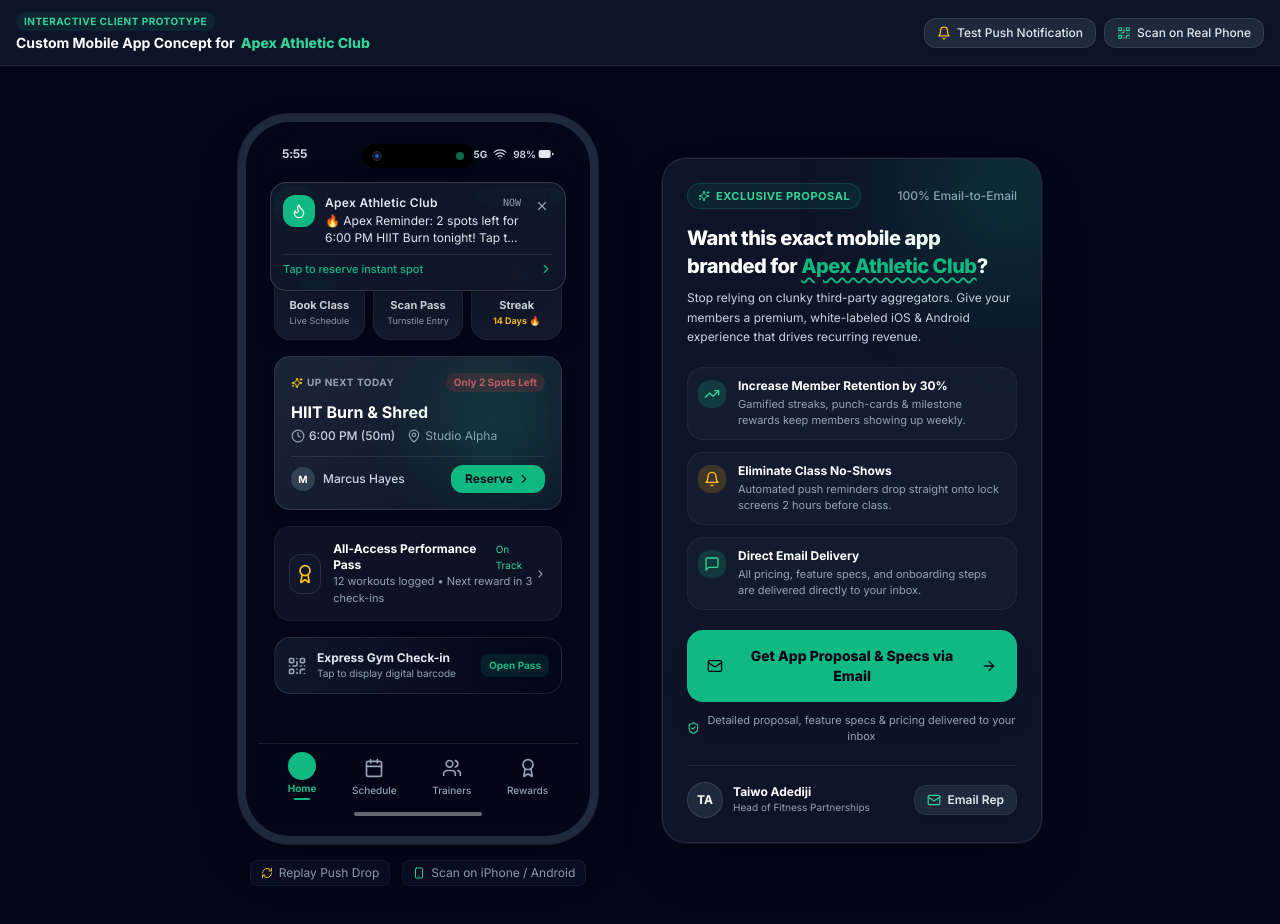
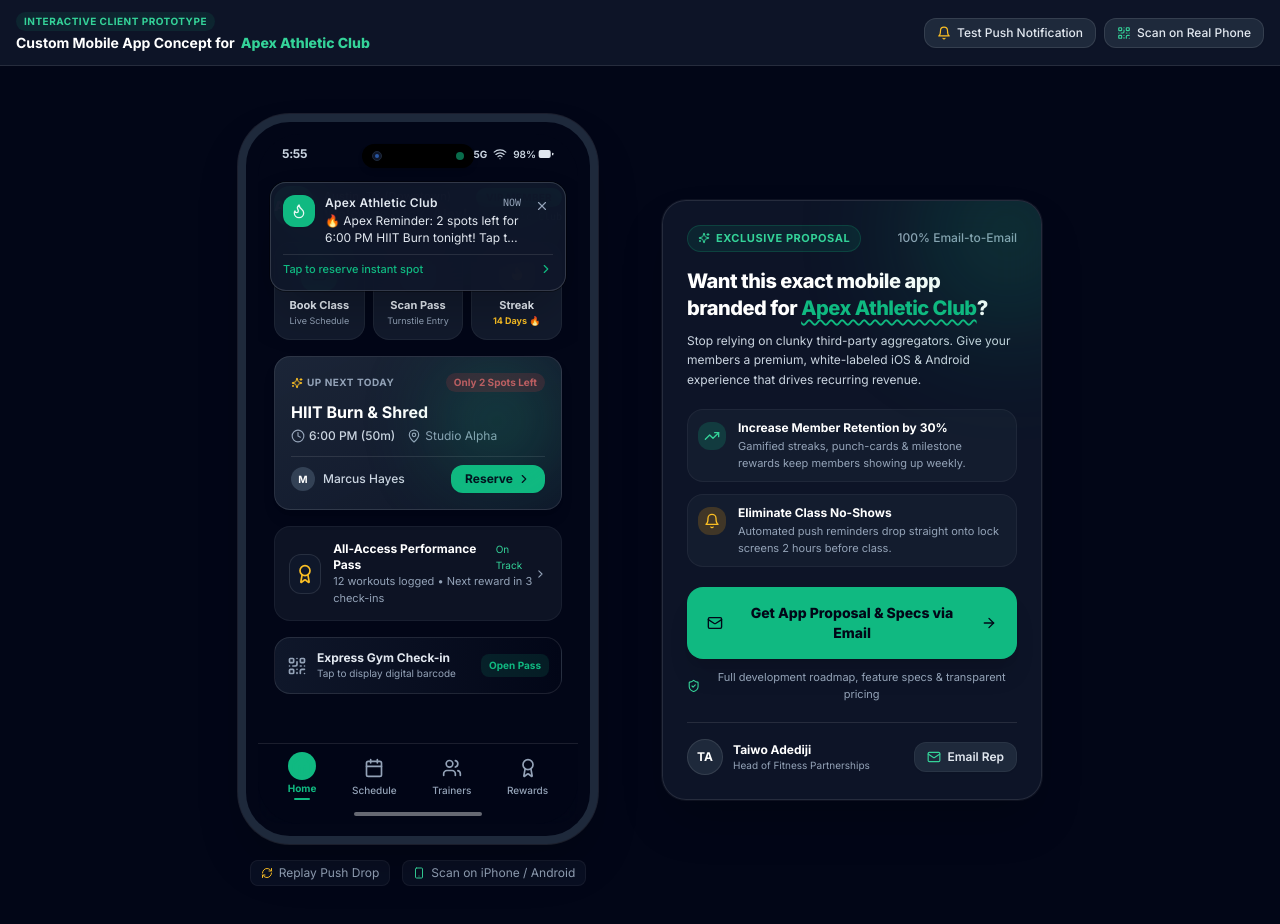
Before and after one commit to greatdesign-tech/fitscale-engine, a Next.js app: page /demo/apex-fitness in a window 1280 px wide. Shown: the top 924 px of the page. Built offline with nearby package versions, Linux system fonts and the light colour scheme.

Commit message:
refactor: Completely remove Direct Email Delivery card and inbox delivery text

```diff
--- a/src/components/prospect/FloatingAgencyCta.tsx
+++ b/src/components/prospect/FloatingAgencyCta.tsx
@@ -10,7 +10,6 @@
   ShieldCheck,
   Mail,
   Send,
-  MessageSquare,
   CheckCheck,
 } from 'lucide-react';
 import { GymConfig } from '@/types';
@@ -112,18 +111,6 @@
               </p>
             </div>
           </div>
-
-          <div className="flex items-start gap-3 p-2.5 rounded-2xl bg-slate-800/40 border border-white/5">
-            <div className="w-7 h-7 rounded-xl bg-emerald-500/20 text-emerald-400 flex items-center justify-center shrink-0 mt-0.5">
-              <MessageSquare className="w-4 h-4" />
-            </div>
-            <div>
-              <h4 className="text-xs font-bold text-white">Direct Email Delivery</h4>
-              <p className="text-[11px] text-slate-400 mt-0.5">
-                All pricing, feature specs, and onboarding steps are delivered directly to your inbox.
-              </p>
-            </div>
-          </div>
         </div>
 
         {/* Big CTA Button */}
@@ -141,7 +128,7 @@
 
         <p className="text-[11px] text-center text-slate-400 mt-2.5 flex items-center justify-center gap-1.5">
           <ShieldCheck className="w-3.5 h-3.5 text-emerald-400" />
-          <span>Detailed proposal, feature specs & pricing delivered to your inbox</span>
+          <span>Full development roadmap, feature specs & transparent pricing</span>
         </p>
 
         {/* Agency Rep Contact Card */}
--- a/src/components/prospect/StrategyCallModal.tsx
+++ b/src/components/prospect/StrategyCallModal.tsx
@@ -136,7 +136,7 @@
               <div>
                 <div className="flex items-center gap-2 mb-2">
                   <span className="text-[10px] font-bold text-emerald-400 uppercase tracking-wider bg-emerald-500/10 px-2.5 py-0.5 rounded-full flex items-center gap-1.5 border border-emerald-500/20">
-                    <Mail className="w-3 h-3" /> Direct Email Delivery • Official App Proposal
+                    <Mail className="w-3 h-3" /> Official App Proposal & Specifications
                   </span>
                 </div>
 
```
